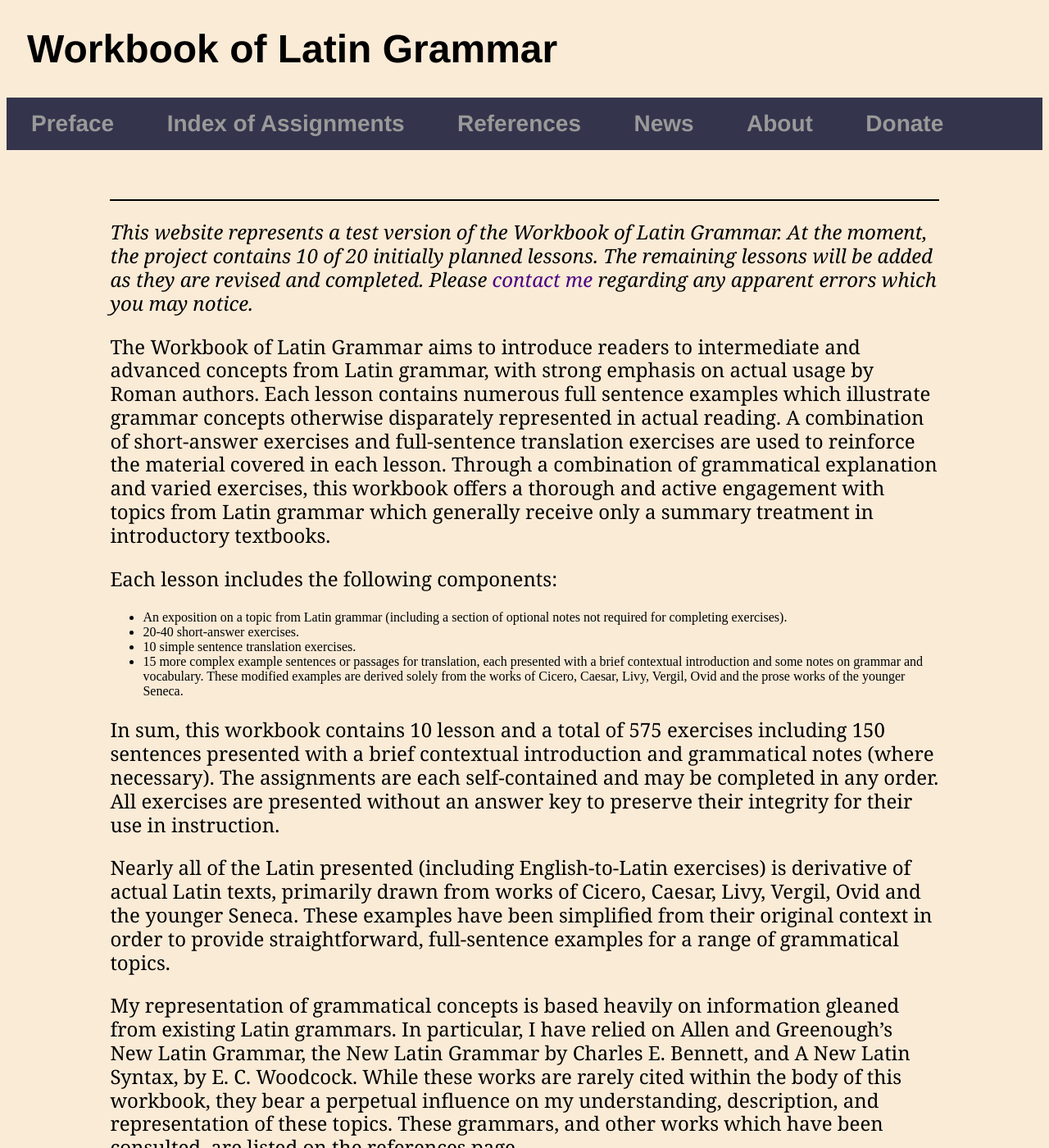
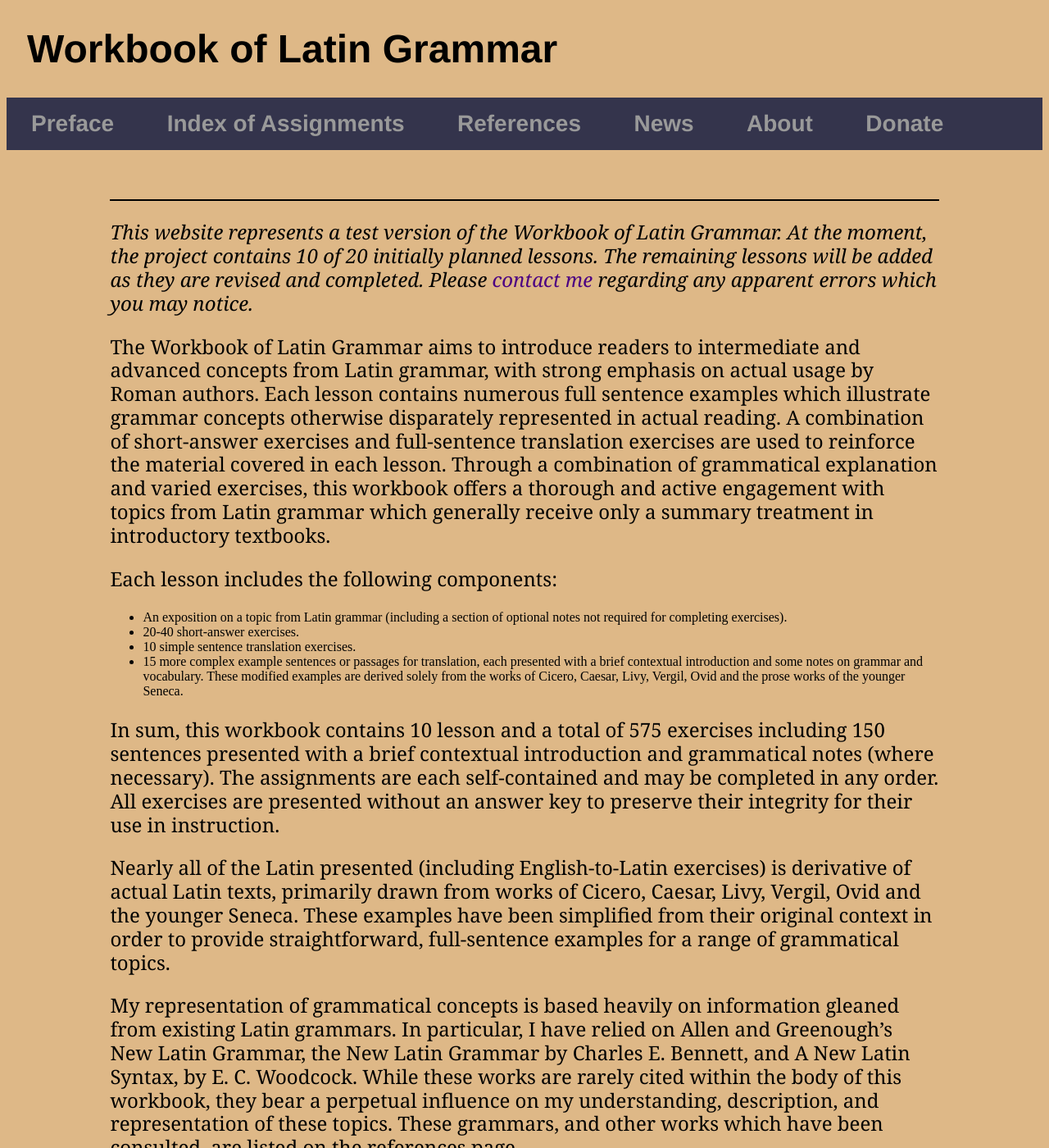
Before and after one commit to AlanCFleming82/AlanCFleming82.github.io, a Jekyll site: the page built from index.html, in a window 1280 px wide and 1400 px high. Shown: the whole window at 82% size. Built offline with Jekyll 4.4.1, drawn with Linux system fonts in a browser that asks for light colours.

Commit message:
Update main.css

```diff
--- a/css/main.css
+++ b/css/main.css
@@ -3,7 +3,7 @@
 
 
 body {
-	background-color: antiquewhite;
+	background-color: BurlyWood;
         }
 
 main {
```
